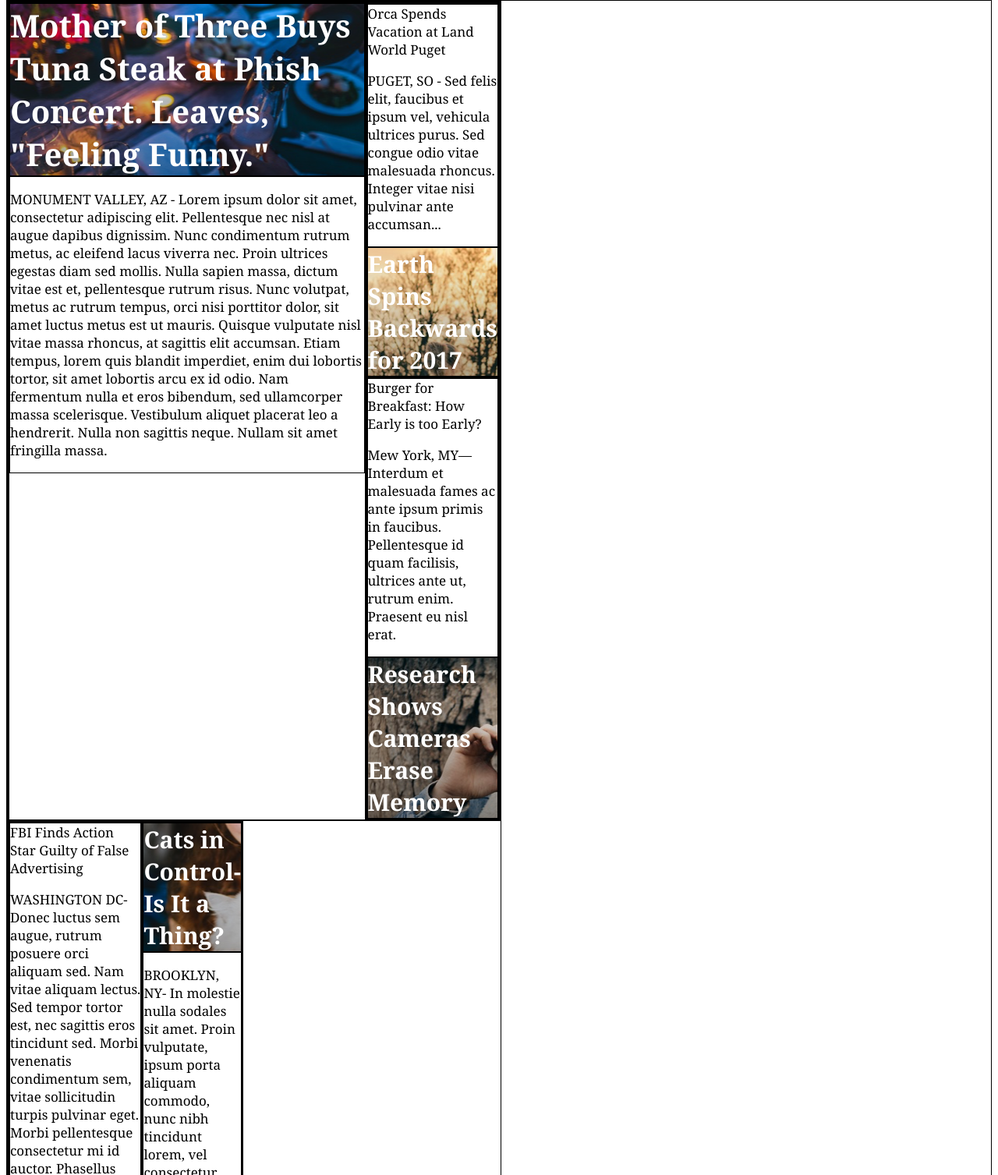
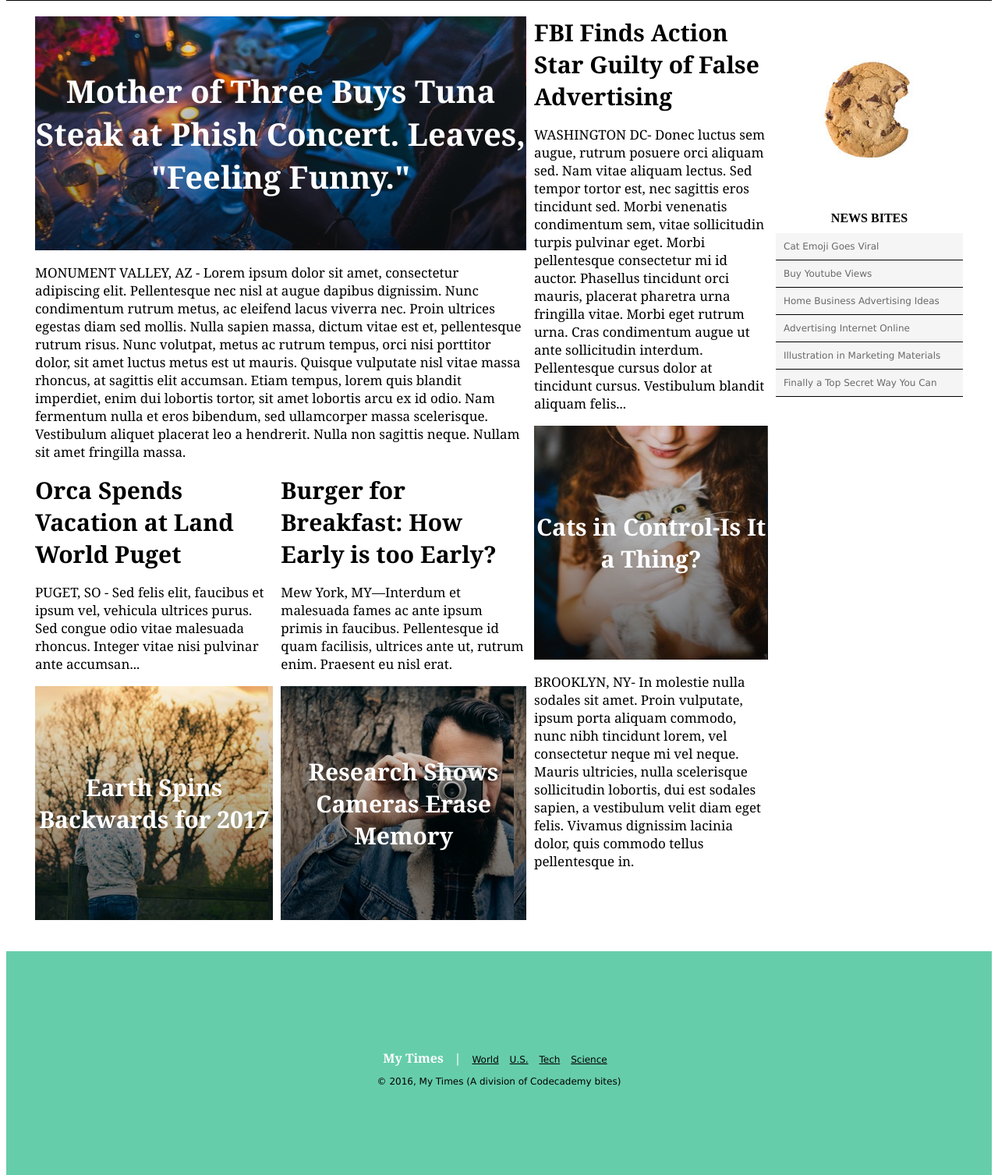
Before and after one commit to gk-code/mytimes2, a plain HTML site: page index.html in a window 1280 px wide. Shown: the part 73-1580 px from the top of the page at 78% size. Drawn offline with Linux system fonts and the light colour scheme.

Commit message:
Commit Final Changes

```diff
--- a/index.html
+++ b/index.html
@@ -11,7 +11,7 @@
     <header class="container">
 
       <!-- Logo Div -->
-      <div id="logo">
+      <div id="logo" class="container">
         <img src="./resources/images/img-myt-logo.jpg" alt="My Times Image">
         <span>My Times</span>
       </div>
@@ -29,10 +29,10 @@
     </header>
 
     <!-- Main Content Container -->
-    <div class="container">
+    <div id="content" class="container">
 
       <!-- Columns -->
-      <div class="columns">
+      <div class="columns container">
 
         <!-- Large Column -->
         <div class="column large container">
@@ -53,7 +53,7 @@
           </div>
 
           <!-- Stories -->
-          <div class="stories">
+          <div class="stories container">
 
             <!-- Story 1 -->
             <div id="story1" class="story">
@@ -125,14 +125,14 @@
         <!-- Small Column -->
         <div class="column small container">
           <img src="./resources/images/img-news-bite.png" alt="Cookies Image">
-          <div class="newsBites">
-            <p>NEWS BITES</p>
-            <span>Cat Emoji Goes Viral</span>
-            <span>Buy Youtube Views</span>
-            <span>Home Business Advertising Ideas</span>
-            <span>Advertising Internet Online</span>
-            <span>Illustration in Marketing Materials</span>
-            <span>Finally a Top Secret Way You Can</span>
+          <div class="newsBites container">
+            <span>NEWS BITES</span>
+            <p>Cat Emoji Goes Viral</p>
+            <p>Buy Youtube Views</p>
+            <p>Home Business Advertising Ideas</p>
+            <p>Advertising Internet Online</p>
+            <p>Illustration in Marketing Materials</p>
+            <p>Finally a Top Secret Way You Can</p>
           </div>
         </div>
 
@@ -141,8 +141,21 @@
     </div>
 
     <!-- Footer -->
-    <footer>
+    <footer class="container">
+      <div>
+        <p>
+          <span class="footerLogo">My Times</span>
 
+          <span class="footerLogo">|</span>
+
+          <span><a href="#">World</a></span>
+          <span><a href="#">U.S.</a></span>
+          <span><a href="#">Tech</a></span>
+          <span><a href="#">Science</a></span>
+        </p>
+
+        <p>&copy; 2016, My Times (A division of Codecademy bites)</p>
+      </div>
     </footer>
 
   </body>
--- a/resources/css/style.css
+++ b/resources/css/style.css
@@ -1,7 +1,7 @@
-/* Temporary CSS Rules */
-
-div {
-  border: 1px solid black;
+#content {
+  justify-content: center;
+  margin-top: 20px;
+  margin-bottom: 40px;
 }
 
 /* Step 2 CSS Rules */
@@ -14,28 +14,47 @@ header {
   font-family: Verdana;
   font-size: 14px;
   font-weight: bold;
+  justify-content: space-between;
+  border-bottom: 1px solid black;
+  padding-bottom: 5px;
 }
 
 nav li {
   display: inline-block;
+  margin-right: 10px;
+}
+
+nav a {
+  color: black;
 }
 
 #logo {
+  margin-left: 10px;
+  align-items: center;
+}
+
+#logo span {
   color: MediumAquamarine;
+  padding-left: 5px;
 }
 
 /* Step 3 CSS Rules */
 
 .column.large {
   width: 630px;
+  flex-direction: column;
 }
 
 .column.medium {
   width: 300px;
+  flex-direction: column;
+  margin-left: 10px;
+  margin-right: 10px;
 }
 
 .column.small {
   width: 240px;
+  flex-direction: column;
 }
 
 /* Step 4 CSS Rules */
@@ -56,8 +75,16 @@ nav li {
   background-image: url('../images/img-story-1.png');
 }
 
+#story1 {
+  margin-right: 10px;
+}
+
 .storyImg {
+  height: 300px;
   display: flex;
+  flex-direction: column;
+  align-items: center;
+  justify-content: space-around;
 }
 
 .storyTxt {
@@ -66,13 +93,72 @@ nav li {
   color: black;
 }
 
-.storyImg span {
+.storyImg span,
+.storyTxt span
+ {
   font-family: Georgia;
   font-weight: bold;
   font-size: 30px;
+}
+
+.storyImg span {
   color: white;
+  flex-direction: column;
+  text-align: center;
 }
 
 #mainStory span {
   font-size: 40px;
 }
+
+/* Step 6 CSS Rules */
+
+.newsBites {
+  flex-direction: column;
+}
+
+.newsBites span {
+  font-size: 16px;
+  font-weight: bold;
+  text-align: center;
+  padding: 10px;
+}
+
+.newsBites p {
+  background-color: WhiteSmoke;
+  font-family: Verdana;
+  font-size: 12px;
+  color: DimGray;
+  margin: 0;
+  padding: 10px;
+  border-bottom: 1px solid black;
+}
+
+/* Step 7 CSS Rules */
+
+footer {
+  background-color: MediumAquamarine;
+  margin: auto;
+  font-family: Verdana;
+  font-size: 12px;
+  flex-direction: column;
+  justify-content: space-around;
+  height: 300px;
+}
+
+.footerLogo {
+ font-family: Georgia;
+ font-size: 16px;
+ font-weight: bold;
+ color: white;
+ margin-right: 10px;
+}
+
+footer div p {
+  text-align: center;
+}
+
+footer a {
+  margin-right: 10px;
+  color: black;
+}
```
